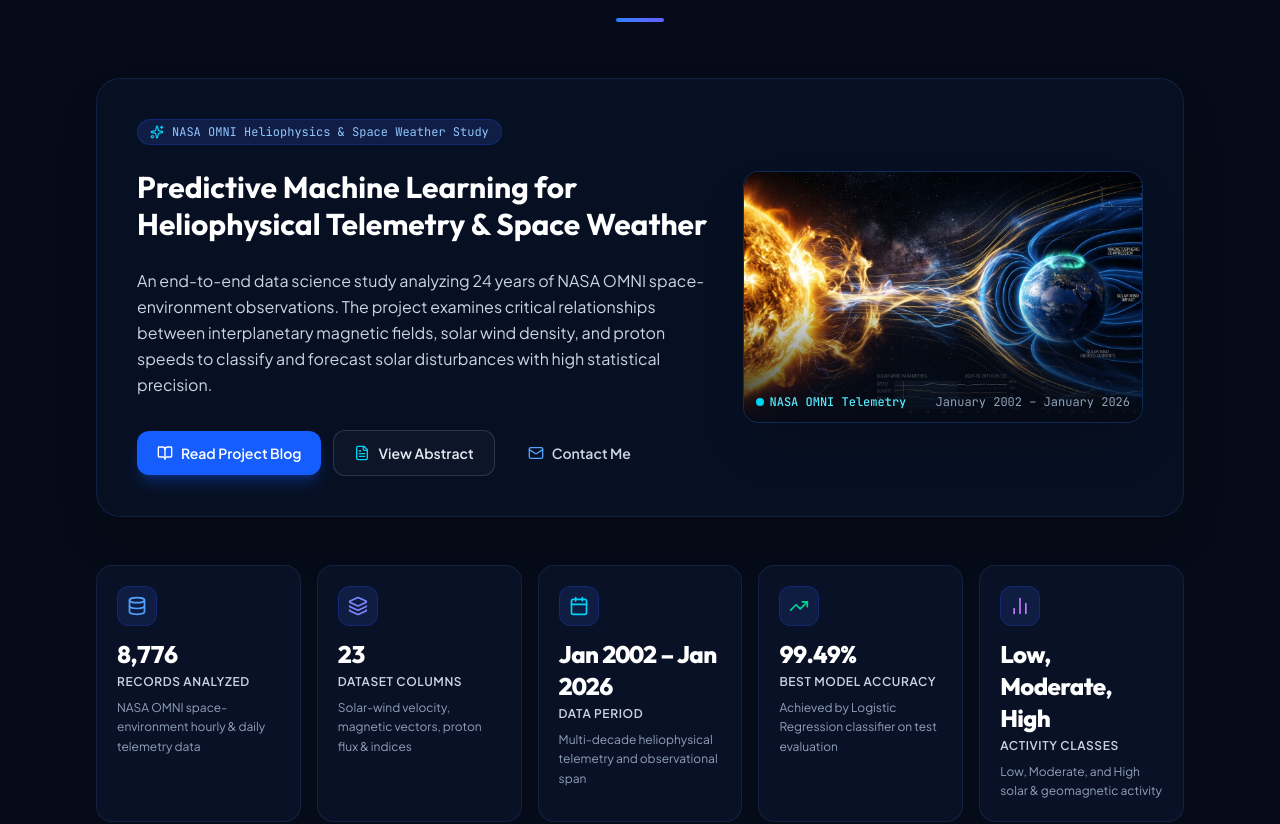
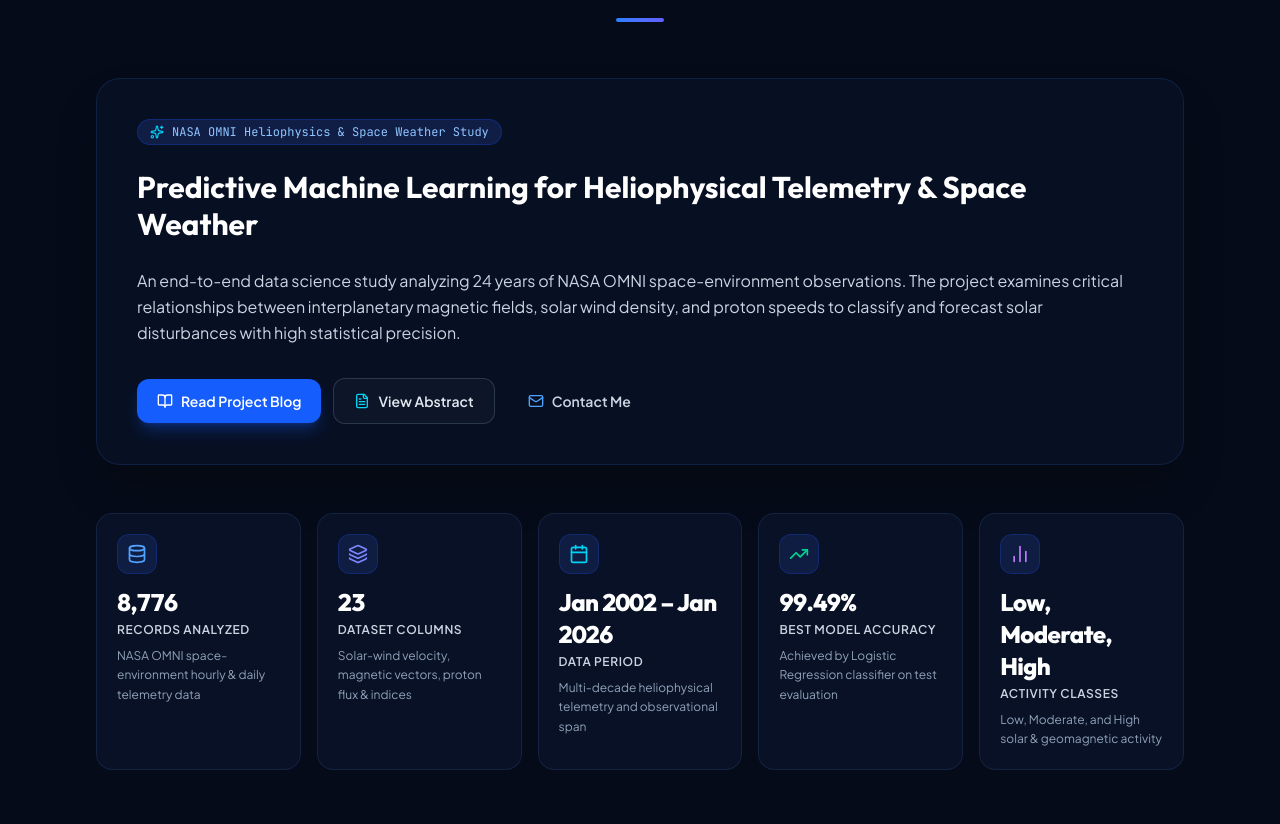
Before and after one commit to hareesharrajhareesharraj-lab/hareesh090408, a React (Vite) app: page / in a window 1280 px wide. Shown: the part 3342-4166 px from the top of the page. Built offline with nearby package versions, Linux system fonts and the light colour scheme.

Commit message:
Remove images from project section

```diff
--- a/src/components/FeaturedProject.tsx
+++ b/src/components/FeaturedProject.tsx
@@ -87,7 +87,7 @@ export const FeaturedProject: React.FC = () => {
           <div className="grid grid-cols-1 lg:grid-cols-12 gap-8 items-center">
 
             {/* Left Col: Overview & Actions */}
-            <div className="lg:col-span-7 space-y-6">
+            <div className="lg:col-span-12 space-y-6">
               <div>
                 <div className="inline-flex items-center gap-2 px-3 py-1 rounded-full bg-blue-950/70 border border-blue-700/30 text-blue-300 text-xs font-data">
                   <Sparkles className="w-3.5 h-3.5 text-cyan-400" />
@@ -131,26 +131,6 @@ export const FeaturedProject: React.FC = () => {
                   <Mail className="w-4 h-4 text-blue-400" />
                   <span>Contact Me</span>
                 </a>
-              </div>
-            </div>
-
-            {/* Right Col: Scientific Project Visual */}
-            <div className="lg:col-span-5">
-              <div className="relative rounded-2xl overflow-hidden border border-blue-500/30 shadow-2xl bg-black/50 group">
-                <img
-                  src="/src/assets/images/solar_activity_hero_1792228903886.jpg"
-                  alt="Scientific visualization of solar activity and space weather"
-                  referrerPolicy="no-referrer"
-                  className="w-full aspect-[16/10] object-cover group-hover:scale-103 transition-transform duration-500"
-                />
-                <div className="absolute inset-0 bg-gradient-to-t from-[#050b18]/90 via-transparent to-transparent pointer-events-none" />
-                <div className="absolute bottom-3 left-3 right-3 flex items-center justify-between text-xs text-slate-300 font-data">
-                  <span className="flex items-center gap-1.5 text-cyan-300 font-medium">
-                    <span className="w-2 h-2 rounded-full bg-cyan-400" />
-                    NASA OMNI Telemetry
-                  </span>
-                  <span className="text-slate-400">{data.projectDataPeriod}</span>
-                </div>
               </div>
             </div>
 
--- a/src/components/ProjectBlog.tsx
+++ b/src/components/ProjectBlog.tsx
@@ -269,20 +269,6 @@ export const ProjectBlog: React.FC = () => {
                 EDA revealed pronounced physical couplings between solar-wind dynamic pressure and the southward orientation of the IMF Bz vector. When Bz points strongly south (&lt; -10 nT) concurrent with elevated bulk velocity (&gt; 650 km/s), magnetic reconnection drastically amplifies energy transfer into Earth’s magnetosphere.
               </p>
 
-              {/* Data Science Dashboard Visual */}
-              <div className="rounded-xl overflow-hidden border border-slate-700/80 mb-6 bg-slate-950">
-                <img
-                  src="/src/assets/images/solar_data_analysis_1792228906010.jpg"
-                  alt="Correlation matrix and exploratory data analysis charts"
-                  referrerPolicy="no-referrer"
-                  className="w-full aspect-[4/3] max-h-96 object-cover"
-                />
-                <div className="p-3 bg-slate-900/90 text-xs text-slate-400 font-data border-t border-slate-800 flex justify-between items-center">
-                  <span>Figure 4.1: Feature Correlation Heatmap & Decision Boundary Diagnostics</span>
-                  <span className="text-blue-400">NASA OMNI Inspection</span>
-                </div>
-              </div>
-
               {/* Parameter Glossary */}
               <div className="grid grid-cols-1 sm:grid-cols-2 gap-3 pt-2">
                 {keyParameters.map((param, i) => (
```
